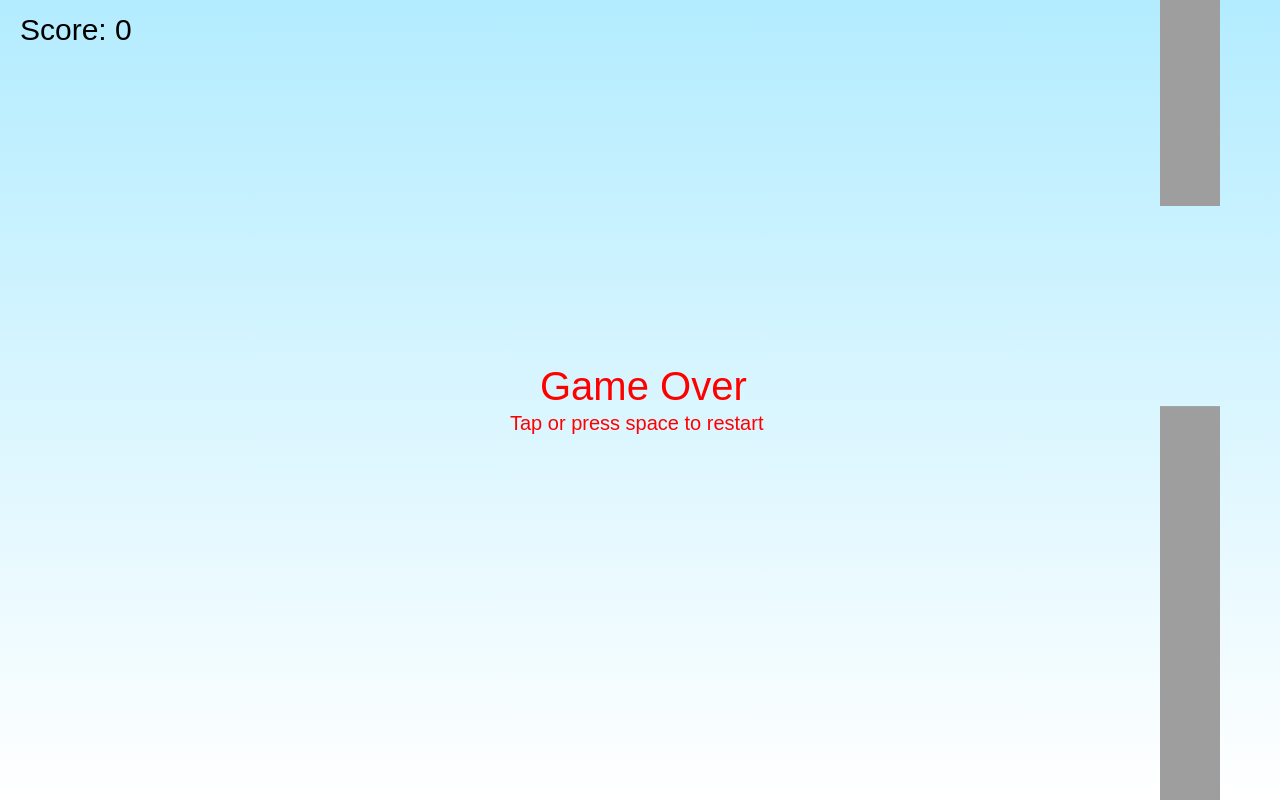
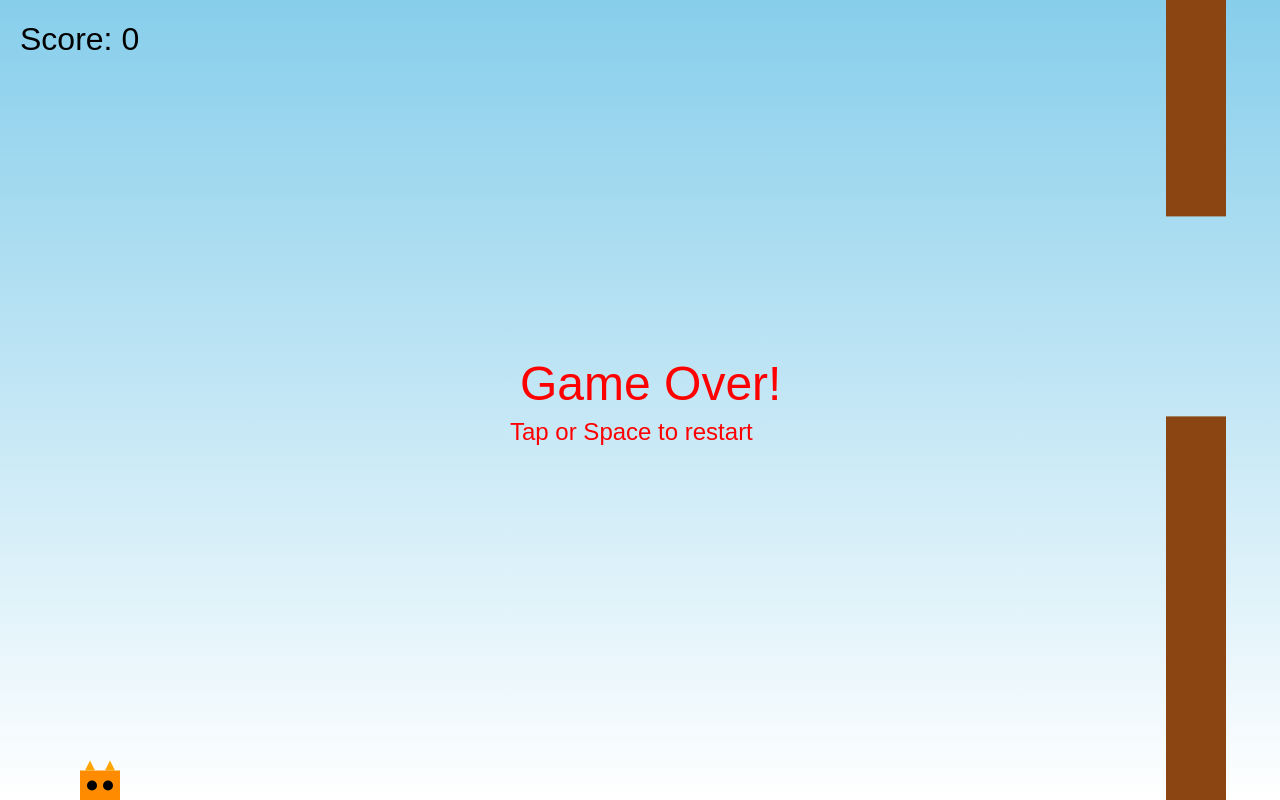
Before and after one commit to DadVsGageGaming/FlappyCat, a plain HTML site: page index.html in a window 1280 px wide. Drawn offline with Linux system fonts and the light colour scheme.

Commit message:
Update index.html

```diff
--- a/index.html
+++ b/index.html
@@ -2,147 +2,208 @@
 <html lang="en">
 <head>
   <meta charset="UTF-8" />
-  <meta name="viewport" content="width=device-width, initial-scale=1.0" />
+  <meta name="viewport" content="width=device-width, initial-scale=1" />
   <title>Flappy Cat</title>
   <style>
     html, body {
-      margin: 0;
-      padding: 0;
-      overflow: hidden;
-      background: #b3ecff;
+      margin: 0; padding: 0; overflow: hidden;
+      background: linear-gradient(to bottom, #87ceeb 0%, #fff 100%);
+      font-family: Arial, sans-serif;
+      user-select: none;
+      -webkit-tap-highlight-color: transparent;
     }
     canvas {
       display: block;
-      background: linear-gradient(#b3ecff, #ffffff);
+      margin: 0 auto;
+      background: transparent;
+      touch-action: manipulation;
     }
   </style>
 </head>
 <body>
   <canvas id="gameCanvas"></canvas>
   <script>
-    const canvas = document.getElementById("gameCanvas");
-    const ctx = canvas.getContext("2d");
+    (() => {
+      const canvas = document.getElementById('gameCanvas');
+      const ctx = canvas.getContext('2d');
 
-    canvas.width = window.innerWidth;
-    canvas.height = window.innerHeight;
+      // Resize canvas to window size, with fallback defaults
+      function resize() {
+        canvas.width = window.innerWidth || 800;
+        canvas.height = window.innerHeight || 600;
+      }
+      resize();
+      window.addEventListener('resize', resize);
 
-    // Load cat and dog images
-    const catImg = new Image();
-    catImg.src = "https://upload.wikimedia.org/wikipedia/commons/thumb/1/13/Cat_poster_1.jpg/100px-Cat_poster_1.jpg";
-
-    const dogImg = new Image();
-    dogImg.src = "https://upload.wikimedia.org/wikipedia/commons/thumb/6/6e/Golde33443.jpg/100px-Golde33443.jpg";
-
+      // Game variables
       const gravity = 0.5;
       const flapPower = -9;
+      const catSize = 40;
+      const catX = 80;
+
       let catY = canvas.height / 2;
       let catVelocity = 0;
-    const catX = 80;
-    const catSize = 40;
+      let pipes = [];
+      const pipeWidth = 60;
+      const pipeGap = 200;
+      const pipeSpeed = 3;
 
-    let obstacles = [];
-    const obstacleWidth = 60;
-    const gap = 200;
-    const speed = 3;
       let score = 0;
       let gameOver = false;
 
+      // Input handler
       function flap() {
-      if (gameOver) restart();
+        if (gameOver) reset();
         else catVelocity = flapPower;
       }
+      document.addEventListener('keydown', e => {
+        if (e.code === 'Space') flap();
+      });
+      canvas.addEventListener('mousedown', flap);
+      canvas.addEventListener('touchstart', e => { e.preventDefault(); flap(); }, { passive: false });
 
-    document.addEventListener("keydown", (e) => {
-      if (e.code === "Space") flap();
-    });
-    canvas.addEventListener("mousedown", flap);
-    canvas.addEventListener("touchstart", flap);
-
-    function spawnObstacle() {
-      const top = Math.random() * (canvas.height - gap - 100) + 50;
-      obstacles.push({ x: canvas.width, top, passed: false });
+      // Create pipes with top pipe height randomized
+      function addPipe() {
+        const minPipeHeight = 50;
+        const maxPipeHeight = canvas.height - pipeGap - minPipeHeight;
+        const topHeight = Math.random() * (maxPipeHeight - minPipeHeight) + minPipeHeight;
+        pipes.push({ x: canvas.width, topHeight, passed: false });
       }
 
+      // Reset game state
+      function reset() {
+        catY = canvas.height / 2;
+        catVelocity = 0;
+        pipes = [];
+        score = 0;
+        gameOver = false;
+        addPipe();
+      }
+
+      // Draw a simple cat (pixel-art style)
+      function drawCat(x, y) {
+        ctx.save();
+        ctx.translate(x, y);
+
+        // Body
+        ctx.fillStyle = '#FF8C00'; // orange cat
+        ctx.fillRect(0, 0, catSize, catSize);
+
+        // Ears
+        ctx.fillStyle = '#FFA500';
+        ctx.beginPath();
+        ctx.moveTo(5, 0);
+        ctx.lineTo(15, 0);
+        ctx.lineTo(10, -10);
+        ctx.closePath();
+        ctx.fill();
+
+        ctx.beginPath();
+        ctx.moveTo(catSize - 5, 0);
+        ctx.lineTo(catSize - 15, 0);
+        ctx.lineTo(catSize - 10, -10);
+        ctx.closePath();
+        ctx.fill();
+
+        // Eyes
+        ctx.fillStyle = '#000';
+        ctx.beginPath();
+        ctx.arc(12, 15, 5, 0, Math.PI * 2);
+        ctx.arc(28, 15, 5, 0, Math.PI * 2);
+        ctx.fill();
+
+        ctx.restore();
+      }
+
+      // Draw pipe (brown scratching post style)
+      function drawPipe(x, topHeight) {
+        ctx.fillStyle = '#8B4513';
+        // Top pipe
+        ctx.fillRect(x, 0, pipeWidth, topHeight);
+        // Bottom pipe
+        ctx.fillRect(x, topHeight + pipeGap, pipeWidth, canvas.height - (topHeight + pipeGap));
+      }
+
+      // Update game objects
       function update() {
         if (gameOver) return;
 
         catVelocity += gravity;
         catY += catVelocity;
 
-      if (catY > canvas.height || catY < 0) {
+        if (catY + catSize > canvas.height || catY < 0) {
           gameOver = true;
         }
 
-      for (let obs of obstacles) {
-        obs.x -= speed;
+        for (let pipe of pipes) {
+          pipe.x -= pipeSpeed;
 
-        // Collision
+          // Collision detection with cat rectangle and pipes
           if (
-          catX < obs.x + obstacleWidth &&
-          catX + catSize > obs.x &&
-          (catY < obs.top || catY + catSize > obs.top + gap)
+            catX + catSize > pipe.x &&
+            catX < pipe.x + pipeWidth &&
+            (catY < pipe.topHeight || catY + catSize > pipe.topHeight + pipeGap)
           ) {
             gameOver = true;
           }
 
-        // Score
-        if (!obs.passed && obs.x + obstacleWidth < catX) {
+          // Score counting
+          if (!pipe.passed && pipe.x + pipeWidth < catX) {
             score++;
-          obs.passed = true;
+            pipe.passed = true;
           }
         }
 
-      obstacles = obstacles.filter(o => o.x + obstacleWidth > 0);
+        // Remove offscreen pipes
+        pipes = pipes.filter(pipe => pipe.x + pipeWidth > 0);
 
-      if (obstacles.length === 0 || obstacles[obstacles.length - 1].x < canvas.width - 300) {
-        spawnObstacle();
+        // Add pipes
+        if (pipes.length === 0 || pipes[pipes.length - 1].x < canvas.width - 300) {
+          addPipe();
         }
       }
 
+      // Draw everything
       function draw() {
         ctx.clearRect(0, 0, canvas.width, canvas.height);
 
-      // Draw cat
-      ctx.drawImage(catImg, catX, catY, catSize, catSize);
+        // Background (sky gradient handled by CSS)
 
-      // Draw dog obstacles
-      for (let obs of obstacles) {
-        // Top dog
-        ctx.drawImage(dogImg, obs.x, 0, obstacleWidth, obs.top);
-        // Bottom dog
-        ctx.drawImage(dogImg, obs.x, obs.top + gap, obstacleWidth, canvas.height - (obs.top + gap));
+        // Draw pipes
+        for (let pipe of pipes) {
+          drawPipe(pipe.x, pipe.topHeight);
         }
 
-      // Score
-      ctx.fillStyle = "#000";
-      ctx.font = "30px Arial";
-      ctx.fillText(`Score: ${score}`, 20, 40);
+        // Draw cat
+        drawCat(catX, catY);
 
+        // Score text
+        ctx.fillStyle = '#000';
+        ctx.font = '32px Arial';
+        ctx.fillText(`Score: ${score}`, 20, 50);
+
+        // Game over message
         if (gameOver) {
-        ctx.fillStyle = "#f00";
-        ctx.font = "40px Arial";
-        ctx.fillText("Game Over", canvas.width / 2 - 100, canvas.height / 2);
-        ctx.font = "20px Arial";
-        ctx.fillText("Tap or press space to restart", canvas.width / 2 - 130, canvas.height / 2 + 30);
+          ctx.fillStyle = 'red';
+          ctx.font = '48px Arial';
+          ctx.fillText('Game Over!', canvas.width / 2 - 120, canvas.height / 2);
+          ctx.font = '24px Arial';
+          ctx.fillText('Tap or Space to restart', canvas.width / 2 - 130, canvas.height / 2 + 40);
         }
       }
 
-    function gameLoop() {
+      // Main game loop
+      function loop() {
         update();
         draw();
-      requestAnimationFrame(gameLoop);
+        requestAnimationFrame(loop);
       }
 
-    function restart() {
-      catY = canvas.height / 2;
-      catVelocity = 0;
-      obstacles = [];
-      score = 0;
-      gameOver = false;
-    }
+      // Start game
+      reset();
+      loop();
 
-    spawnObstacle();
-    gameLoop();
+    })();
   </script>
 </body>
 </html>
```
Lines whose indentation alone changed are shown as unchanged.
